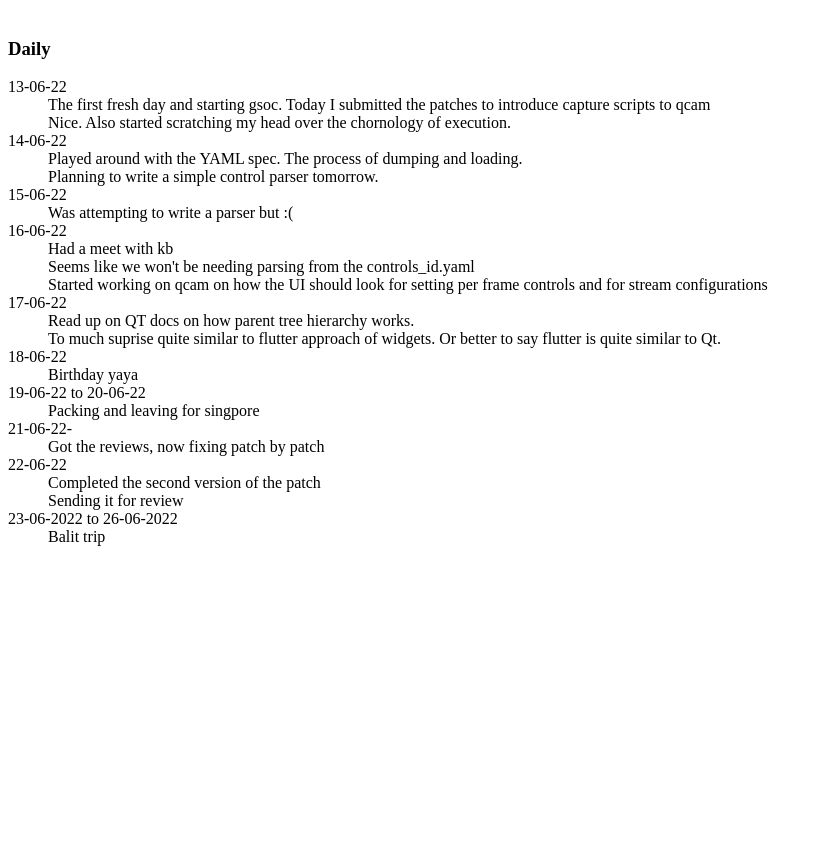
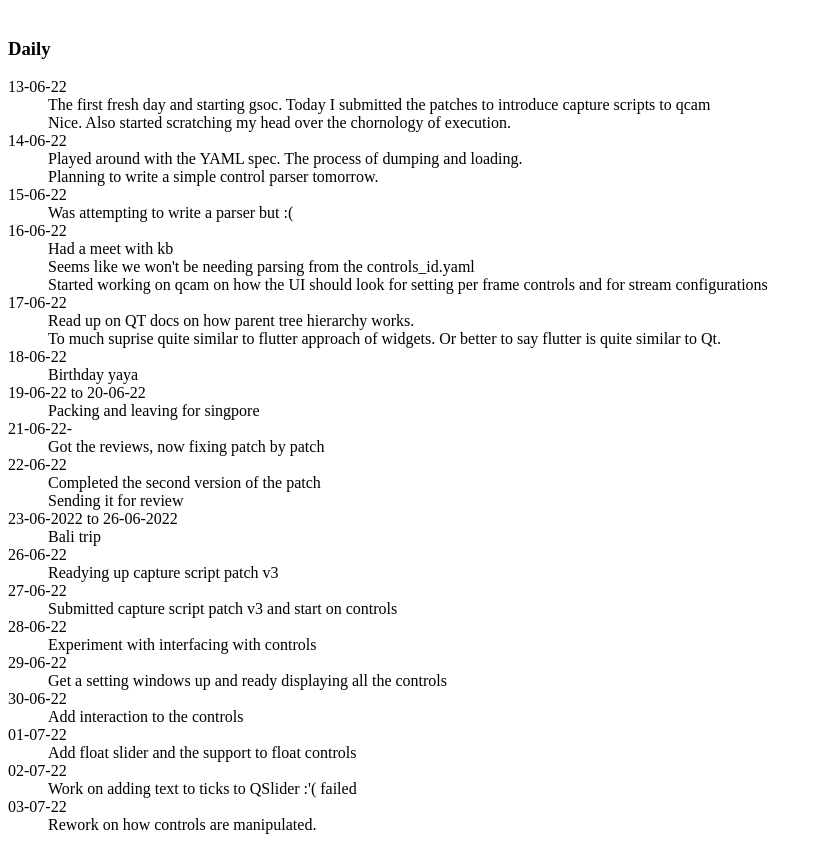
Before and after one commit to DevUt/DevUt.github.io, a plain HTML site: page index.html in a window 1280 px wide. Shown: the part 79-929 px from the top of the page, without its empty margins (0-823 px from the left). Before the commit the page ends 800 px from the top, so only its background shows below. Drawn offline with Linux system fonts and the light colour scheme.

Commit message:
27-06-22 to 03-07-22

```diff
--- a/index.html
+++ b/index.html
@@ -62,7 +62,39 @@
         </dd>
         <dt>23-06-2022 to 26-06-2022</dt>
         <dd>
-            Balit trip
+            Bali trip
+        </dd>
+        <dt>26-06-22</dt>
+        <dd>
+            Readying up capture script patch v3
+        </dd>
+        <dt>27-06-22</dt>
+        <dd>
+            Submitted capture script patch v3 and start on controls
+        </dd>
+        <dt>28-06-22</dt>
+        <dd>
+            Experiment with interfacing with controls
+        </dd>
+        <dt>29-06-22</dt>
+        <dd>
+            Get a setting windows up and ready displaying all the controls
+        </dd>
+        <dt>30-06-22</dt>
+        <dd>
+            Add interaction to the controls
+        </dd>
+        <dt>01-07-22</dt>
+        <dd>
+            Add float slider and the support to float controls
+        </dd>
+        <dt>02-07-22</dt>
+        <dd>
+            Work on adding text to ticks to QSlider :'( failed
+        </dd>
+        <dt>03-07-22</dt>
+        <dd>
+            Rework on how controls are manipulated.
         </dd>
 
     </dl>
```
